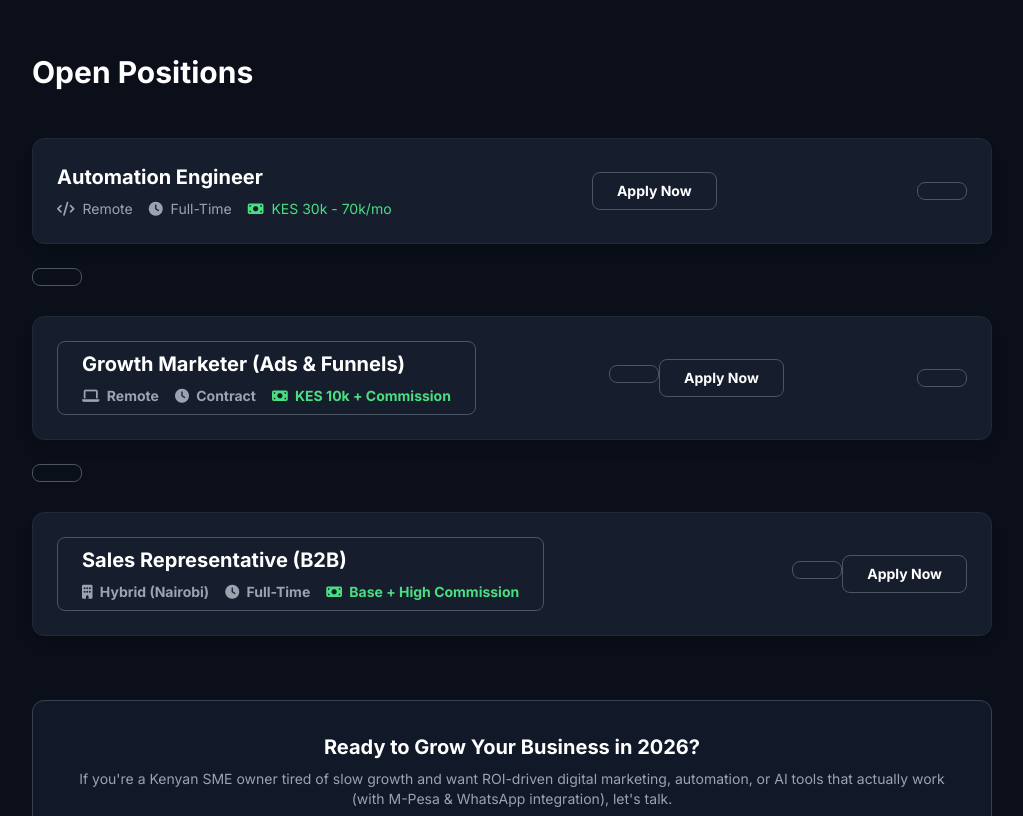
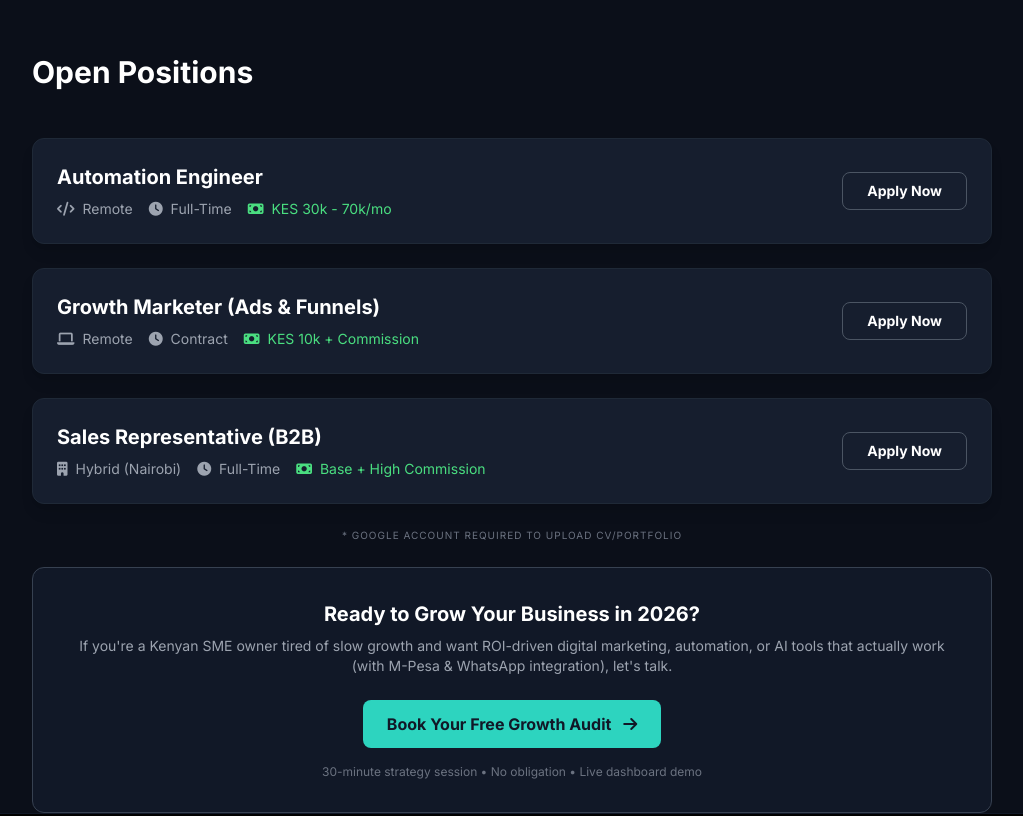
Before and after one commit to darville25/smartbiz-systems, a website: page careers.html in a window 1280 px wide. Shown: the part 1100-1916 px from the top of the page, without its empty margins (128-1151 px from the left). Drawn offline with nearby package versions, Linux system fonts and the light colour scheme.

Commit message:
Add files via upload
updated careers

```diff
--- a/careers.html
+++ b/careers.html
@@ -269,54 +269,21 @@
 
             <div class="space-y-6">
 
-                <!-- Job 1 -->
+               <!-- JOB OPENINGS LIST -->
+<div class="space-y-6">
+
+    <!-- Job 1: Automation Engineer -->
     <div class="group flex flex-col md:flex-row items-start md:items-center justify-between bg-brand-card border border-gray-800 p-6 rounded-xl hover:border-brand-neon transition-all duration-300 shadow-lg">
         <div>
             <h3 class="text-xl font-bold text-white group-hover:text-brand-neon transition">Automation Engineer</h3>
-                        <div class="flex space-x-4 text-sm text-gray-400 mt-2">
+            <div class="flex flex-wrap gap-4 text-sm text-gray-400 mt-2">
                 <span><i class="fa-solid fa-code mr-1"></i> Remote</span>
                 <span><i class="fa-solid fa-clock mr-1"></i> Full-Time</span>
                 <span class="text-green-400"><i class="fa-solid fa-money-bill mr-1"></i> KES 30k - 70k/mo</span>
             </div>
         </div>
         <div class="mt-4 md:mt-0">
-                        <a href="https://docs.google.com/forms/d/e/1FAIpQLSf2mCfCaTm6ZZNo7c0S7NTu_rSMvL5Pi6j7owukKs5jB5fmyw/viewform?usp=publish-editor"
-                        target="_blank"
-                       class="inline-block px-6 py-2 border border-gray-600 rounded-lg text-white font-bold text-sm hover:bg-white hover:text-black transition">
-                             Apply Now
-                    </div>
-                </div>
-
-                <!-- Job 2 -->
-                <div class="group flex flex-col md:flex-row items-start md:items-center justify-between bg-brand-card border border-gray-800 p-6 rounded-xl hover:border-brand-purple transition-all duration-300 shadow-lg">
-                    <div>
-                        <h3 class="text-xl font-bold text-white group-hover:text-brand-purple transition">Growth Marketer (Ads & Funnels)</h3>
-                        <div class="flex space-x-4 text-sm text-gray-400 mt-2">
-                            <span><i class="fa-solid fa-laptop mr-1"></i> Remote</span>
-                            <span><i class="fa-solid fa-clock mr-1"></i> Contract</span>
-                            <span class="text-green-400"><i class="fa-solid fa-money-bill mr-1"></i> KES 10k + Commission</span>
-                        </div>
-                    </div>
-                    <div class="mt-4 md:mt-0">
-                        <a href="https://docs.google.com/forms/d/e/1FAIpQLSf2mCfCaTm6ZZNo7c0S7NTu_rSMvL5Pi6j7owukKs5jB5fmyw/viewform?usp=publish-editor"
-                        target="_blank"
-                       class="inline-block px-6 py-2 border border-gray-600 rounded-lg text-white font-bold text-sm hover:bg-white hover:text-black transition">
-                             Apply Now
-                    </div>
-                </div>
-
-                <!-- Job 3 -->
-                <div class="group flex flex-col md:flex-row items-start md:items-center justify-between bg-brand-card border border-gray-800 p-6 rounded-xl hover:border-blue-500 transition-all duration-300 shadow-lg">
-                    <div>
-                        <h3 class="text-xl font-bold text-white group-hover:text-blue-500 transition">Sales Representative (B2B)</h3>
-                        <div class="flex space-x-4 text-sm text-gray-400 mt-2">
-                            <span><i class="fa-solid fa-building mr-1"></i> Hybrid (Nairobi)</span>
-                            <span><i class="fa-solid fa-clock mr-1"></i> Full-Time</span>
-                            <span class="text-green-400"><i class="fa-solid fa-money-bill mr-1"></i> Base + High Commission</span>
-                        </div>
-                    </div>
-                    <div class="mt-4 md:mt-0">
-                        <a href="https://docs.google.com/forms/d/e/1FAIpQLSf2mCfCaTm6ZZNo7c0S7NTu_rSMvL5Pi6j7owukKs5jB5fmyw/viewform?usp=publish-editor"
+            <a href="https://docs.google.com/forms/d/e/1FAIpQLSf2mCfCaTm6ZZNo7c0S7NTu_rSMvL5Pi6j7owukKs5jB5fmyw/viewform"
                target="_blank"
                class="inline-block px-6 py-2 border border-gray-600 rounded-lg text-white font-bold text-sm hover:bg-white hover:text-black transition">
                 Apply Now
@@ -324,8 +291,49 @@
         </div>
     </div>
 
+    <!-- Job 2: Growth Marketer -->
+    <div class="group flex flex-col md:flex-row items-start md:items-center justify-between bg-brand-card border border-gray-800 p-6 rounded-xl hover:border-brand-purple transition-all duration-300 shadow-lg">
+        <div>
+            <h3 class="text-xl font-bold text-white group-hover:text-brand-purple transition">Growth Marketer (Ads & Funnels)</h3>
+            <div class="flex flex-wrap gap-4 text-sm text-gray-400 mt-2">
+                <span><i class="fa-solid fa-laptop mr-1"></i> Remote</span>
+                <span><i class="fa-solid fa-clock mr-1"></i> Contract</span>
+                <span class="text-green-400"><i class="fa-solid fa-money-bill mr-1"></i> KES 10k + Commission</span>
+            </div>
+        </div>
+        <div class="mt-4 md:mt-0">
+            <a href="https://docs.google.com/forms/d/e/1FAIpQLSf2mCfCaTm6ZZNo7c0S7NTu_rSMvL5Pi6j7owukKs5jB5fmyw/viewform"
+               target="_blank"
+               class="inline-block px-6 py-2 border border-gray-600 rounded-lg text-white font-bold text-sm hover:bg-white hover:text-black transition">
+                Apply Now
+            </a>
+        </div>
     </div>
 
+    <!-- Job 3: Sales Representative -->
+    <div class="group flex flex-col md:flex-row items-start md:items-center justify-between bg-brand-card border border-gray-800 p-6 rounded-xl hover:border-blue-500 transition-all duration-300 shadow-lg">
+        <div>
+            <h3 class="text-xl font-bold text-white group-hover:text-blue-500 transition">Sales Representative (B2B)</h3>
+            <div class="flex flex-wrap gap-4 text-sm text-gray-400 mt-2">
+                <span><i class="fa-solid fa-building mr-1"></i> Hybrid (Nairobi)</span>
+                <span><i class="fa-solid fa-clock mr-1"></i> Full-Time</span>
+                <span class="text-green-400"><i class="fa-solid fa-money-bill mr-1"></i> Base + High Commission</span>
+            </div>
+        </div>
+        <div class="mt-4 md:mt-0">
+            <a href="https://docs.google.com/forms/d/e/1FAIpQLSf2mCfCaTm6ZZNo7c0S7NTu_rSMvL5Pi6j7owukKs5jB5fmyw/viewform"
+               target="_blank"
+               class="inline-block px-6 py-2 border border-gray-600 rounded-lg text-white font-bold text-sm hover:bg-white hover:text-black transition">
+                Apply Now
+            </a>
+        </div>
+    </div>
+
+    <!-- Footer Note -->
+    <p class="text-center text-[10px] text-gray-500 mt-4 uppercase tracking-widest">
+        * Google account required to upload CV/Portfolio
+    </p>
+</div>
            <!-- Pitch Section - Converted to Business CTA -->
          <div class="mt-16 bg-gray-900 border border-gray-700 p-8 rounded-xl text-center">
                <h3 class="text-xl font-bold text-white mb-2">Ready to Grow Your Business in 2026?</h3>
```
Lines whose indentation alone changed are shown as unchanged.
